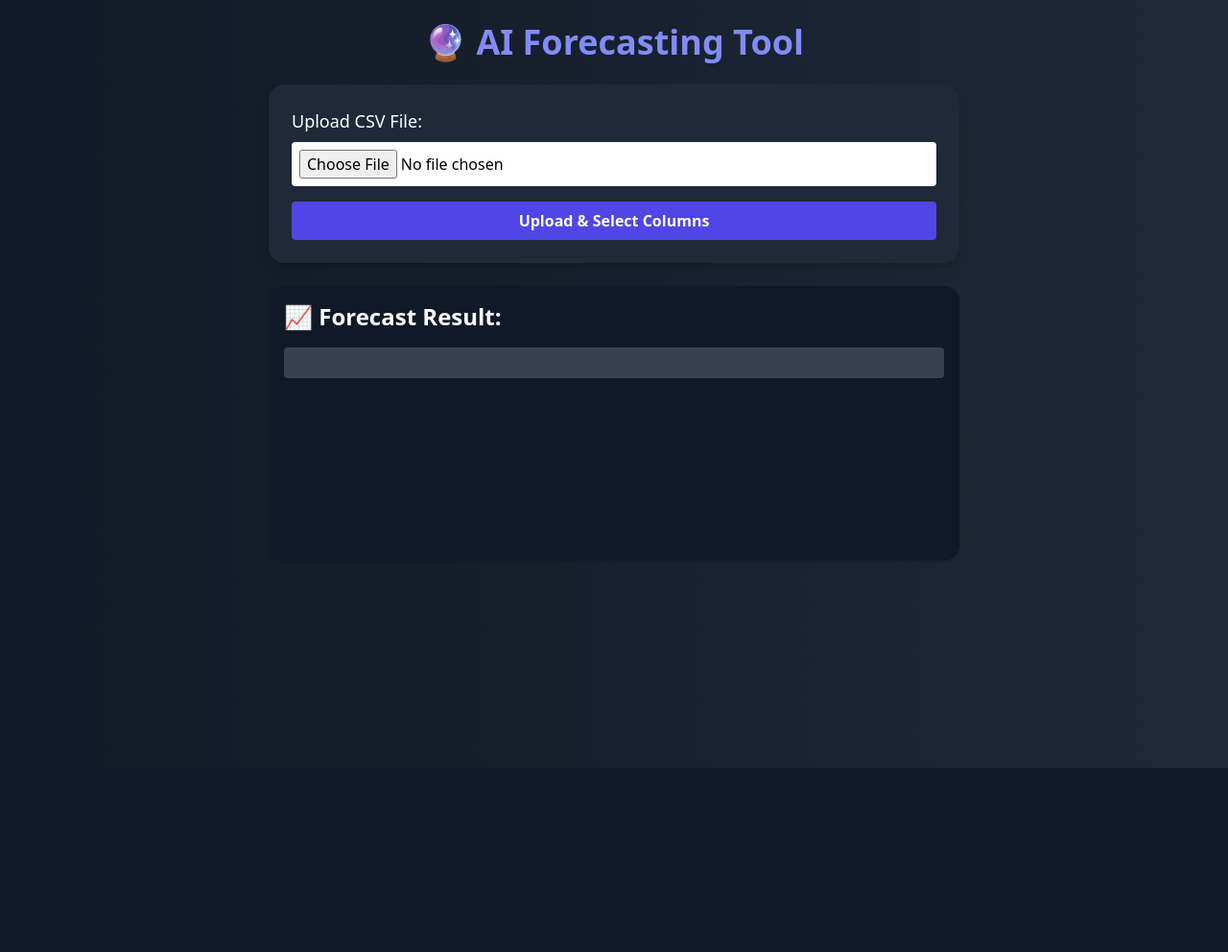
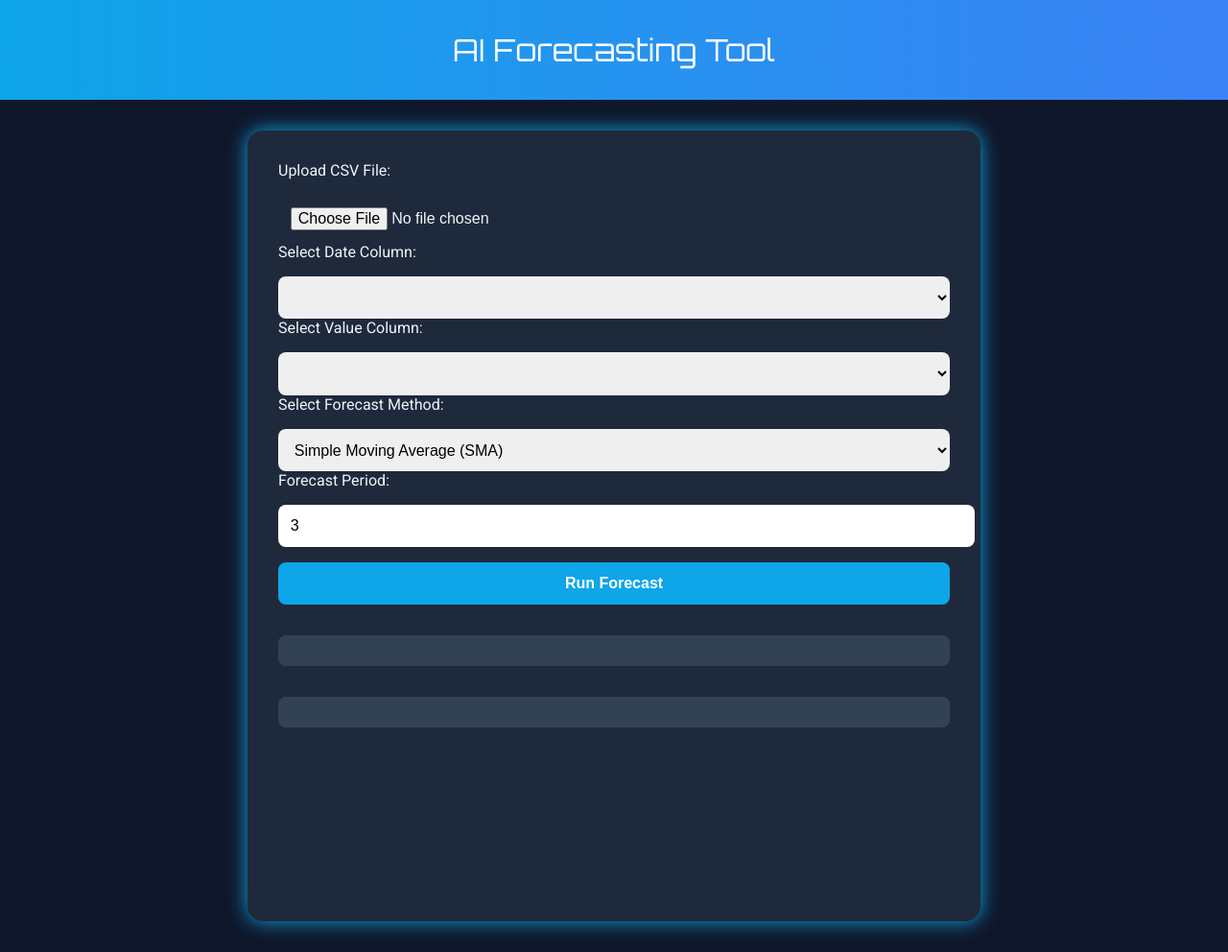
Before and after one commit to Abhishekk-sj/forecasting-backend, a Flask app: page / in a window 1280 px wide. Shown: the whole page at 96% size. Before the commit the page ends 800 px from the top, so only its background shows below. Run offline with Flask 2, Linux system fonts and the light colour scheme; lists and menus that the app fills with data are empty; a map, chart or similar area stays blank; some libraries are stand-ins or nearby versions.

Commit message:
Update index.html

```diff
--- a/templates/index.html
+++ b/templates/index.html
@@ -1,142 +1,170 @@
 <!DOCTYPE html>
 <html lang="en">
 <head>
-  <meta charset="UTF-8" />
-  <meta name="viewport" content="width=device-width, initial-scale=1.0"/>
-  <title>AI Forecast Tool</title>
-  <script src="https://cdn.tailwindcss.com"></script>
-  <script src="https://cdn.jsdelivr.net/npm/chart.js"></script>
+  <meta charset="UTF-8">
+  <meta name="viewport" content="width=device-width, initial-scale=1.0">
+  <title>AI Forecasting Tool</title>
+  <link rel="stylesheet" href="https://cdnjs.cloudflare.com/ajax/libs/font-awesome/6.0.0/css/all.min.css">
+  <link href="https://fonts.googleapis.com/css2?family=Orbitron&family=Roboto&display=swap" rel="stylesheet">
+  <style>
+    body {
+      margin: 0;
+      font-family: 'Roboto', sans-serif;
+      background-color: #0f172a;
+      color: #f1f5f9;
+    }
+    header {
+      text-align: center;
+      padding: 2rem;
+      background: linear-gradient(90deg, #0ea5e9, #3b82f6);
+      font-family: 'Orbitron', sans-serif;
+      font-size: 2rem;
+      color: white;
+    }
+    main {
+      max-width: 700px;
+      margin: 2rem auto;
+      background-color: #1e293b;
+      padding: 2rem;
+      border-radius: 1rem;
+      box-shadow: 0 0 20px #0ea5e9;
+    }
+    input, select, button {
+      width: 100%;
+      margin-top: 1rem;
+      padding: 0.8rem;
+      border-radius: 0.5rem;
+      border: none;
+      font-size: 1rem;
+    }
+    button {
+      background-color: #0ea5e9;
+      color: white;
+      font-weight: bold;
+      cursor: pointer;
+    }
+    button:hover {
+      background-color: #3b82f6;
+    }
+    .result, .error {
+      margin-top: 2rem;
+      background-color: #334155;
+      padding: 1rem;
+      border-radius: 0.5rem;
+    }
+    canvas {
+      margin-top: 1rem;
+    }
+    .spinner {
+      display: none;
+      text-align: center;
+    }
+  </style>
 </head>
-<body class="bg-gradient-to-r from-gray-900 to-gray-800 text-white min-h-screen">
+<body>
+  <header>
+    AI Forecasting Tool
+  </header>
+  <main>
+    <form id="forecastForm">
+      <label>Upload CSV File:</label>
+      <input type="file" id="fileInput" accept=".csv" required>
 
-  <div class="max-w-3xl mx-auto p-6">
-    <h1 class="text-4xl font-bold text-center text-indigo-400 mb-6">🔮 AI Forecasting Tool</h1>
+      <label for="dateColumn">Select Date Column:</label>
+      <select id="dateColumn"></select>
 
-    <!-- File Upload Section -->
-    <form id="uploadForm" class="bg-gray-800 p-6 rounded-2xl shadow-lg">
-      <label class="block mb-2 text-lg">Upload CSV File:</label>
-      <input type="file" id="csvFile" name="file" accept=".csv" class="w-full mb-4 p-2 text-black bg-white rounded" required />
-      <button type="submit" class="bg-indigo-600 hover:bg-indigo-500 px-4 py-2 rounded text-white w-full font-bold">
-        Upload & Select Columns
-      </button>
+      <label for="valueColumn">Select Value Column:</label>
+      <select id="valueColumn"></select>
+
+      <label for="method">Select Forecast Method:</label>
+      <select id="method">
+        <option value="sma">Simple Moving Average (SMA)</option>
+        <option value="wma">Weighted Moving Average (WMA)</option>
+      </select>
+
+      <label for="period">Forecast Period:</label>
+      <input type="number" id="period" value="3" min="1">
+
+      <button type="submit">Run Forecast</button>
     </form>
 
-    <!-- Column Selection Section -->
-    <form id="columnForm" class="bg-gray-800 p-6 mt-6 rounded-2xl shadow-lg hidden">
-      <label class="block mb-2 text-lg">Select Date Column:</label>
-      <select id="dateColumn" class="w-full mb-4 p-2 text-black rounded"></select>
+    <div class="spinner" id="spinner">
+      <i class="fas fa-circle-notch fa-spin fa-2x"></i>
+      <p>Running forecast...</p>
+    </div>
 
-      <label class="block mb-2 text-lg">Select Value Column:</label>
-      <select id="valueColumn" class="w-full mb-4 p-2 text-black rounded"></select>
+    <div class="error" id="error"></div>
+    <div class="result" id="result"></div>
+    <canvas id="forecastChart"></canvas>
+  </main>
 
-      <button type="submit" class="bg-indigo-600 hover:bg-indigo-500 px-4 py-2 rounded text-white w-full font-bold">
-        Run Forecast 🔍
-      </button>
-    </form>
+  <script src="https://cdn.jsdelivr.net/npm/chart.js"></script>
+  <script>
+    const fileInput = document.getElementById('fileInput');
+    const dateColumn = document.getElementById('dateColumn');
+    const valueColumn = document.getElementById('valueColumn');
+    const result = document.getElementById('result');
+    const spinner = document.getElementById('spinner');
+    const errorDiv = document.getElementById('error');
 
-    <!-- Results -->
-    <div id="output" class="mt-6 bg-gray-900 p-4 rounded-2xl shadow">
-      <h2 class="text-2xl font-semibold mb-4">📈 Forecast Result:</h2>
-      <pre id="jsonOutput" class="bg-gray-700 text-green-300 p-4 rounded overflow-x-auto max-h-60"></pre>
-      <canvas id="forecastChart" class="mt-6"></canvas>
-    </div>
-  </div>
+    fileInput.addEventListener('change', async (e) => {
+      const file = e.target.files[0];
+      if (!file) return;
 
-  <script>
-    let selectedFile = null;
-    let csvHeaders = [];
+      const text = await file.text();
+      const firstLine = text.split('\n')[0];
+      const headers = firstLine.split(',');
 
-    document.getElementById("uploadForm").addEventListener("submit", function (e) {
-      e.preventDefault();
-      const fileInput = document.getElementById("csvFile");
-      const file = fileInput.files[0];
-      if (!file) return alert("Please upload a file.");
-
-      selectedFile = file;
-      const reader = new FileReader();
-      reader.onload = function (event) {
-        const lines = event.target.result.split("\n");
-        const headers = lines[0].split(",");
-        csvHeaders = headers.map(h => h.trim());
-
-        // Fill dropdowns
-        const dateSelect = document.getElementById("dateColumn");
-        const valueSelect = document.getElementById("valueColumn");
-        dateSelect.innerHTML = "";
-        valueSelect.innerHTML = "";
-
-        csvHeaders.forEach(col => {
-          const opt1 = document.createElement("option");
-          opt1.value = opt1.text = col;
-          dateSelect.appendChild(opt1);
-
-          const opt2 = document.createElement("option");
-          opt2.value = opt2.text = col;
-          valueSelect.appendChild(opt2);
-        });
-
-        document.getElementById("columnForm").classList.remove("hidden");
-      };
-      reader.readAsText(file);
+      dateColumn.innerHTML = headers.map(h => `<option value="${h}">${h}</option>`).join('');
+      valueColumn.innerHTML = headers.map(h => `<option value="${h}">${h}</option>`).join('');
     });
 
-    document.getElementById("columnForm").addEventListener("submit", async function (e) {
+    document.getElementById('forecastForm').addEventListener('submit', async function(e) {
       e.preventDefault();
 
-      const dateColumn = document.getElementById("dateColumn").value;
-      const valueColumn = document.getElementById("valueColumn").value;
+      const file = fileInput.files[0];
+      const formData = new FormData();
+      formData.append('file', file);
+      formData.append('date_col', dateColumn.value);
+      formData.append('value_col', valueColumn.value);
+      formData.append('method', document.getElementById('method').value);
+      formData.append('period', document.getElementById('period').value);
 
-      if (!selectedFile || !dateColumn || !valueColumn) {
-        alert("Please make sure file and columns are selected.");
-        return;
-      }
-
-      const formData = new FormData();
-      formData.append("file", selectedFile);
-      formData.append("date_col", dateColumn);
-      formData.append("value_col", valueColumn);
+      spinner.style.display = 'block';
+      result.innerHTML = '';
+      errorDiv.innerHTML = '';
 
       try {
-        const response = await fetch("https://forecasting-backend-f5v5.onrender.com/", {
-          method: "POST",
+        const res = await fetch('/forecast', {
+          method: 'POST',
           body: formData
         });
+        const data = await res.json();
 
-        if (!response.ok) throw new Error("Forecast failed");
+        if (data.error) throw new Error(data.error);
 
-        const result = await response.json();
-        document.getElementById("jsonOutput").textContent = JSON.stringify(result, null, 2);
+        result.innerHTML = '<h3>Last 10 Forecasts:</h3>' + data.map(r => `<div>${r.Date}: ${r.Forecast.toFixed(2)}</div>`).join('');
 
-        // Chart display
-        const labels = result.map(item => item.Date);
-        const data = result.map(item => item.Forecast);
-
-        const ctx = document.getElementById("forecastChart").getContext("2d");
+        const ctx = document.getElementById('forecastChart').getContext('2d');
         new Chart(ctx, {
           type: 'line',
           data: {
-            labels: labels,
-            datasets: [{
-              label: 'Forecast',
-              data: data,
-              borderColor: 'rgb(99, 102, 241)',
-              backgroundColor: 'rgba(99, 102, 241, 0.2)',
-              tension: 0.3,
-              pointRadius: 3,
-              fill: true
-            }]
-          },
-          options: {
-            responsive: true,
-            scales: {
-              x: { title: { display: true, text: 'Date' } },
-              y: { title: { display: true, text: 'Forecast Value' } }
-            }
+            labels: data.map(d => d.Date),
+            datasets: [
+              {
+                label: 'Forecast',
+                data: data.map(d => d.Forecast),
+                fill: false,
+                borderColor: '#0ea5e9',
+                tension: 0.1
+              }
+            ]
           }
         });
-
       } catch (err) {
-        alert("An error occurred: " + err.message);
+        errorDiv.innerHTML = 'An error occurred: ' + err.message;
+      } finally {
+        spinner.style.display = 'none';
       }
     });
   </script>
```
